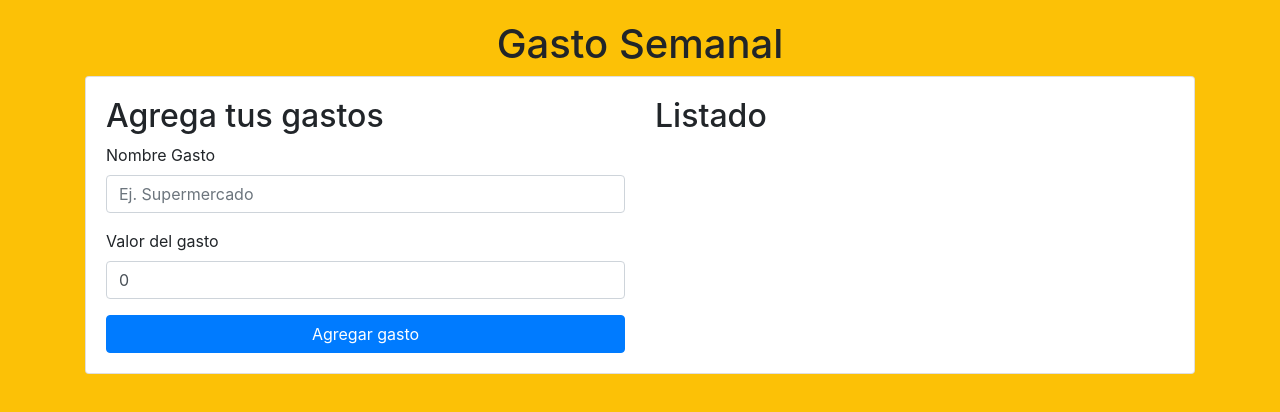
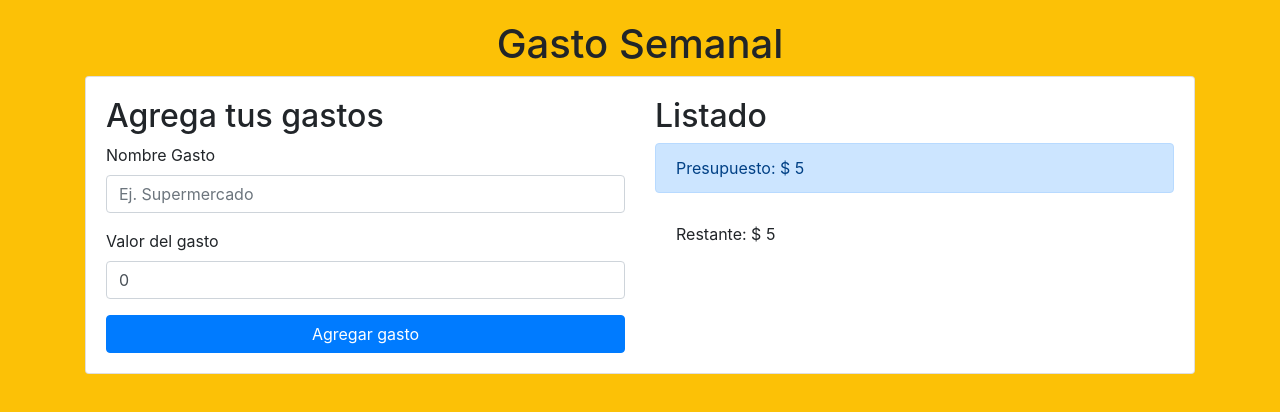
Before and after one commit to noguerajulioces/presupuesto-react, a React (Create React App) app: page / in a window 1280 px wide. Both pictures are taken after typing "5" into the empty fields and a click on the input "Definir presupuesto". Shown: the top 412 px of the page. Built offline with nearby package versions, Linux system fonts and the light colour scheme.

Commit message:
create ControlPresupuesto Component

```diff
--- a/src/App.js
+++ b/src/App.js
@@ -1,7 +1,8 @@
-import React, { useState } from 'react';
+import React, { useState, useEffect } from 'react';
 import Pregunta from './components/Pregunta';
 import Listado from './components/Listado';
 import Formulario from './components/Formulario';
+import ControlPresupuesto from './components/ControlPresupuesto';
 import './App.css';
 
 function App() {
@@ -11,14 +12,26 @@
   const [ restante, guardarRestante] = useState(0);
   const [ mostrarpregunta, actualizarPregunta] = useState(true);
   const [ gastos, guardarGastos] = useState([]);
+  const [ gasto, guardarGasto] = useState({});
+  const [crearGasto, guardarCrearGasto] = useState(false);
+
+  // use effect que actualiza restante
+  useEffect(() => {
+    if(crearGasto){
+      guardarGastos([
+        ...gastos,
+        gasto
+      ])
+    }
+  }, [gasto]);
 
   //cuando agreguemos un nuevo gasto
-  const agregarNuevoGasto = gasto => {
-    guardarGastos([
-      ...gastos,
-      gasto
-    ])
-  }
+  // const agregarNuevoGasto = gasto => {
+  //   guardarGastos([
+  //     ...gastos,
+  //     gasto
+  //   ])
+  // }
 
 
   return (
@@ -42,12 +55,18 @@
                   <div className="row">
                     <div className="col-6">
                       <Formulario
-                        agregarNuevoGasto={agregarNuevoGasto}
+                        guardarGasto={guardarGasto}
+                        guardarCrearGasto={guardarCrearGasto}
                       />
                     </div>
                     <div className="col-6">
                       <Listado
                         gastos={gastos}
+                      />
+
+                      <ControlPresupuesto
+                        presupuesto={presupuesto}
+                        restante={restante}
                       />
                     </div>
                   </div>
--- /dev/null
+++ b/src/components/ControlPresupuesto.js
@@ -0,0 +1,16 @@
+import React from 'react';
+
+const ControlPresupuesto = ({presupuesto, restante}) => {
+    return (
+        <>
+            <div className="alert alert-primary">
+                Presupuesto: $ {presupuesto}
+            </div>
+            <div className="alert">
+                Restante: $ {restante}
+            </div>
+        </>
+    );
+}
+
+export default ControlPresupuesto;
--- a/src/components/Formulario.js
+++ b/src/components/Formulario.js
@@ -2,7 +2,7 @@
 import Error from './Error';
 import shortid from 'shortid';
 
-const Formulario = ({agregarNuevoGasto}) => {
+const Formulario = ({guardarGasto}) => {
 
   const [nombre, guardarNombre] = useState('');
   const [cantidad, guardarCantidad] = useState(0);
@@ -28,7 +28,7 @@
     }
 
     // pasar al principal
-    agregarNuevoGasto(gasto);
+    guardarGasto(gasto);
 
     // reset form
     guardarNombre('');
```
